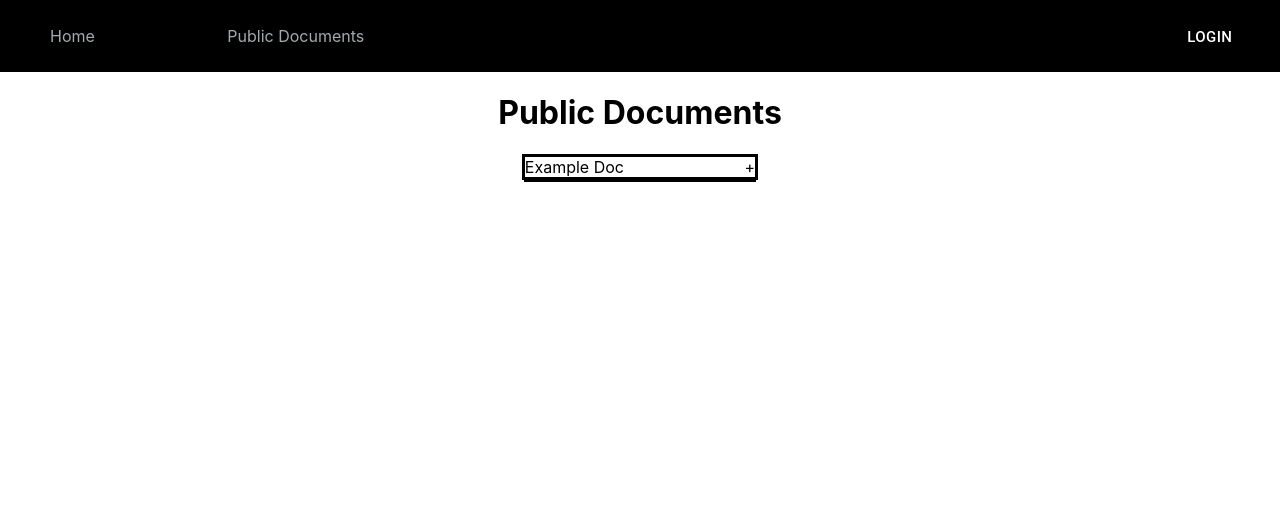
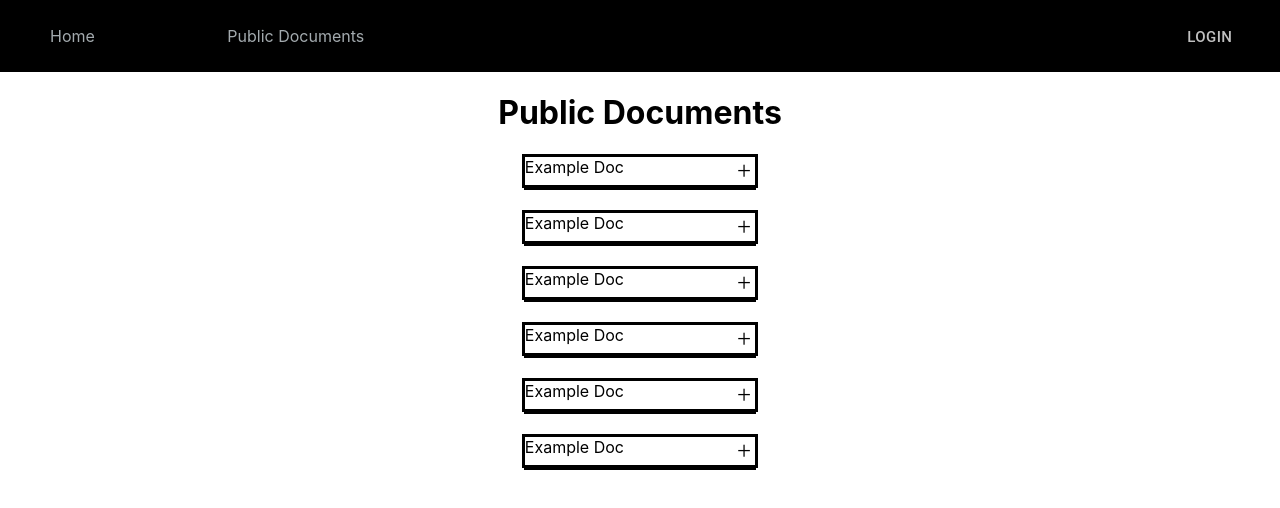
Before and after one commit to emma-woodward/NeighborhoodWebsite, a React (Create React App) app in the folder app/: page /public_documents in a window 1280 px wide. Shown: the top 508 px of the page. Built offline with nearby package versions, Linux system fonts and the light colour scheme; no server answers.

Commit message:
Added styling to log in/out button and the documents component

```diff
--- a/app/src/Components/Document.js
+++ b/app/src/Components/Document.js
@@ -21,9 +21,8 @@ const[expandedView, setExapndedView] = useState(false);
                 {props.DocumentTitle}
             </div>
             </a>
-        <div className="DocumentExpandDiv" onClick={()=>{
-            setExapndedView(!expandedView);
-        }}>  +  </div>
+        {expandedView ? <div className="DocumentExpandDiv" onClick={()=>{setExapndedView(!expandedView);}}>  -  </div> :
+        <div className="DocumentExpandDiv" onClick={()=>{setExapndedView(!expandedView);}}>  +  </div>}
 
     </div>
     <div className="DocumentDescriptionDiv">
--- a/app/src/Components/Navbar.js
+++ b/app/src/Components/Navbar.js
@@ -5,23 +5,22 @@ import {
 import LoginPage from '../Pages/LoginPage';
 import HomePage from '../Pages/HomePage';
 import DashboardPage from '../Pages/DashboardPage';
-import PublicDocuments from '../Pages/PublicDocuments';
+import PublicDocumentsPage from '../Pages/PublicDocumentsPage';
 import PrivateRoute from './PrivateRoute';
 import styles from '../Styling.css';
 import { AuthProvider } from '../Contexts/AuthContext';
 import {useAuth} from '../Contexts/AuthContext';
 
 function Navbar() {
-  const {logout} = useAuth();
-  const {currentUser} = useAuth()
+  const {logout, currentUser} = useAuth();
 
   return (
     <div style={styles}>
       <Router>
         <div className="TheNavBar">
           <nav>
-          {currentUser ? <Button style={{color: "white", float: "right", height: "50%"}}size="large" variant="outlined" onClick={logout}>Log Out</Button> :
-          <a href="/login"><Button style={{color: "white", float: "right", height: "50%"}}size="large" variant="outlined">Login</Button></a>}
+          {currentUser ? <Button className="LogButton" size="large" variant="outlined" onClick={logout}>Log Out</Button> :
+          <a href="/login"><Button className="LogButton" size="large" variant="outlined">Login</Button></a>}
             <ul>
                 <li><Link to="/" className="IndividualLinks"><div>Home</div></Link></li>
                 {currentUser && <li><Link to="/dashboard" className="IndividualLinks"><div>Dashboard</div></Link></li>}
@@ -40,7 +39,7 @@ function Navbar() {
               </Route>
 
               <Route path="/public_documents">
-                <PublicDocuments />
+                <PublicDocumentsPage />
               </Route>
 
               <PrivateRoute path="/dashboard" component={DashboardPage} />
--- a/app/src/Pages/HomePage.js
+++ b/app/src/Pages/HomePage.js
@@ -7,10 +7,6 @@ function HomePage() {
   return (
     <div>
         <h1 className="textCenter">Welcome!</h1>
-
-        <div className="PublicDocumentsDiv">
-          Public Documents
-        </div>
     </div>
   );
 }
--- a/app/src/Pages/PublicDocuments.js
+++ /dev/null
@@ -1,16 +0,0 @@
-import React from 'react';
-import { useState } from 'react';
-import { TextField, Button, Typography, IconButton, InputAdornment } from '@material-ui/core';
-import Document from '../Components/Document';
-
-function PublicDocuments() {
-
-  return (
-    <div>
-        <h1 style={{textAlign: "center"}}>Public Documents</h1>
-        <Document DocumentTitle="Example Doc" DocumentLink="https://www.dropbox.com/s/5q6wz81y83jofj7/document.pdf?dl=0" DocumentDesc="This is an example description of a potential document"/>
-    </div>
-  );
-}
-
-export default PublicDocuments;
--- /dev/null
+++ b/app/src/Pages/PublicDocumentsPage.js
@@ -0,0 +1,21 @@
+import React from 'react';
+import { useState } from 'react';
+import { TextField, Button, Typography, IconButton, InputAdornment } from '@material-ui/core';
+import Document from '../Components/Document';
+
+function PublicDocuments() {
+
+  return (
+    <div className="PublicDocumentsPage">
+        <h1 style={{textAlign: "center"}}>Public Documents</h1>
+        <Document DocumentTitle="Example Doc" DocumentLink="https://www.dropbox.com/s/5q6wz81y83jofj7/document.pdf?dl=0" DocumentDesc="This is an example description" />
+        <Document DocumentTitle="Example Doc" DocumentLink="https://www.dropbox.com/s/5q6wz81y83jofj7/document.pdf?dl=0" DocumentDesc="This is an example description" />
+        <Document DocumentTitle="Example Doc" DocumentLink="https://www.dropbox.com/s/5q6wz81y83jofj7/document.pdf?dl=0" DocumentDesc="This is an example description" />
+        <Document DocumentTitle="Example Doc" DocumentLink="https://www.dropbox.com/s/5q6wz81y83jofj7/document.pdf?dl=0" DocumentDesc="This is an example description" />
+        <Document DocumentTitle="Example Doc" DocumentLink="https://www.dropbox.com/s/5q6wz81y83jofj7/document.pdf?dl=0" DocumentDesc="This is an example description" />
+        <Document DocumentTitle="Example Doc" DocumentLink="https://www.dropbox.com/s/5q6wz81y83jofj7/document.pdf?dl=0" DocumentDesc="This is an example description" />
+    </div>
+  );
+}
+
+export default PublicDocuments;
--- a/app/src/Styling.css
+++ b/app/src/Styling.css
@@ -76,6 +76,9 @@
 .DocumentExpandDiv{
     margin-left: auto;
     width: auto;
+    font-family: "wide font";
+    font-size: 25px;
+    margin-right: 4px;
 }
 
 .DocumentDiv:hover{
@@ -91,4 +94,14 @@
     width: 18%;
     display: flex;
     height: fit-content;
+    margin-bottom: 20px;
 }
+
+.LogButton{
+    color: silver !important;
+    float: right;
+}
+
+.LogButton:hover{
+    color: white !important;
+}
```
Also changed, not shown: 1 other file (tests, documents, lock files or other folders).
